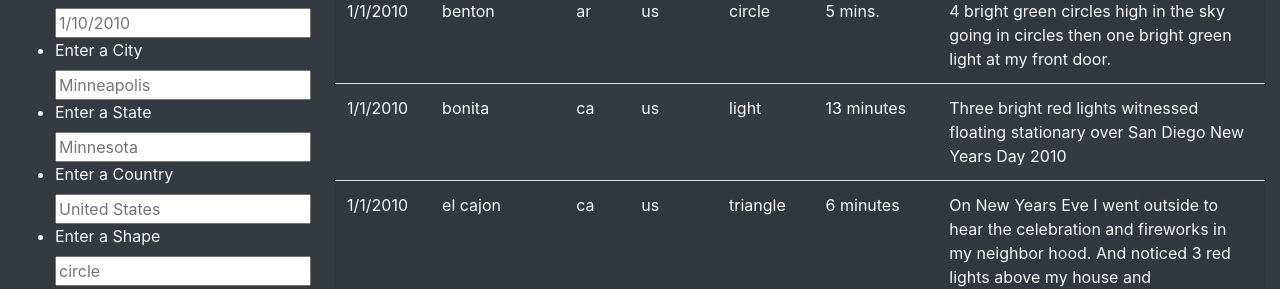
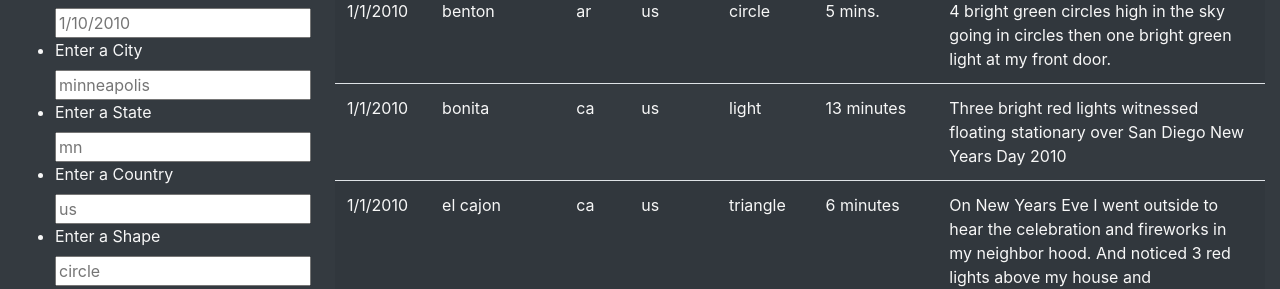
Before and after one commit to pahlor/UFOs, a plain HTML site: page index.html in a window 1280 px wide. Shown: the part 803-1092 px from the top of the page. Drawn offline with nearby package versions, Linux system fonts and the light colour scheme.

```diff
--- a/index.html
+++ b/index.html
@@ -48,15 +48,15 @@
                     </li>
                     <li class="bg-dark">
                         <label for="city">Enter a City</label>
-                        <input type="text" placeholder="Minneapolis" id="city" />
+                        <input type="text" placeholder="minneapolis" id="city" />
                     </li>
                     <li class="bg-dark">
                         <label for="state">Enter a State</label>
-                        <input type="text" placeholder="Minnesota" id="state" />
+                        <input type="text" placeholder="mn" id="state" />
                     </li>
                     <li class="bg-dark">
                         <label for="country">Enter a Country</label>
-                        <input type="text" placeholder="United States" id="country" />
+                        <input type="text" placeholder="us" id="country" />
                     </li>
                     <li class="bg-dark">
                         <label for="shape">Enter a Shape</label>
```
Also changed, not shown: Resources/fullpage_no_filters.png (added), Resources/state_date_filter.png (added), Resources/state_filter.png (added), static/js/data_inconsistencies.png (added), 4 other files.
